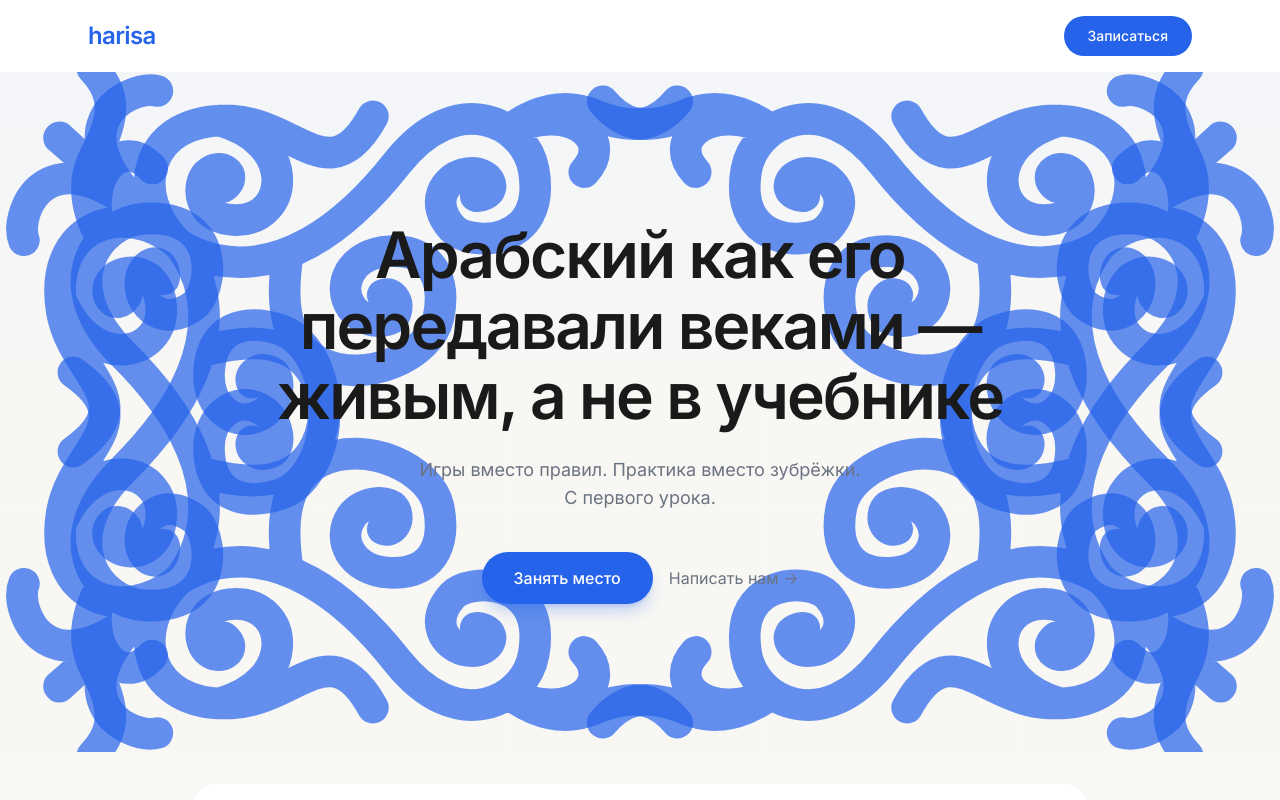
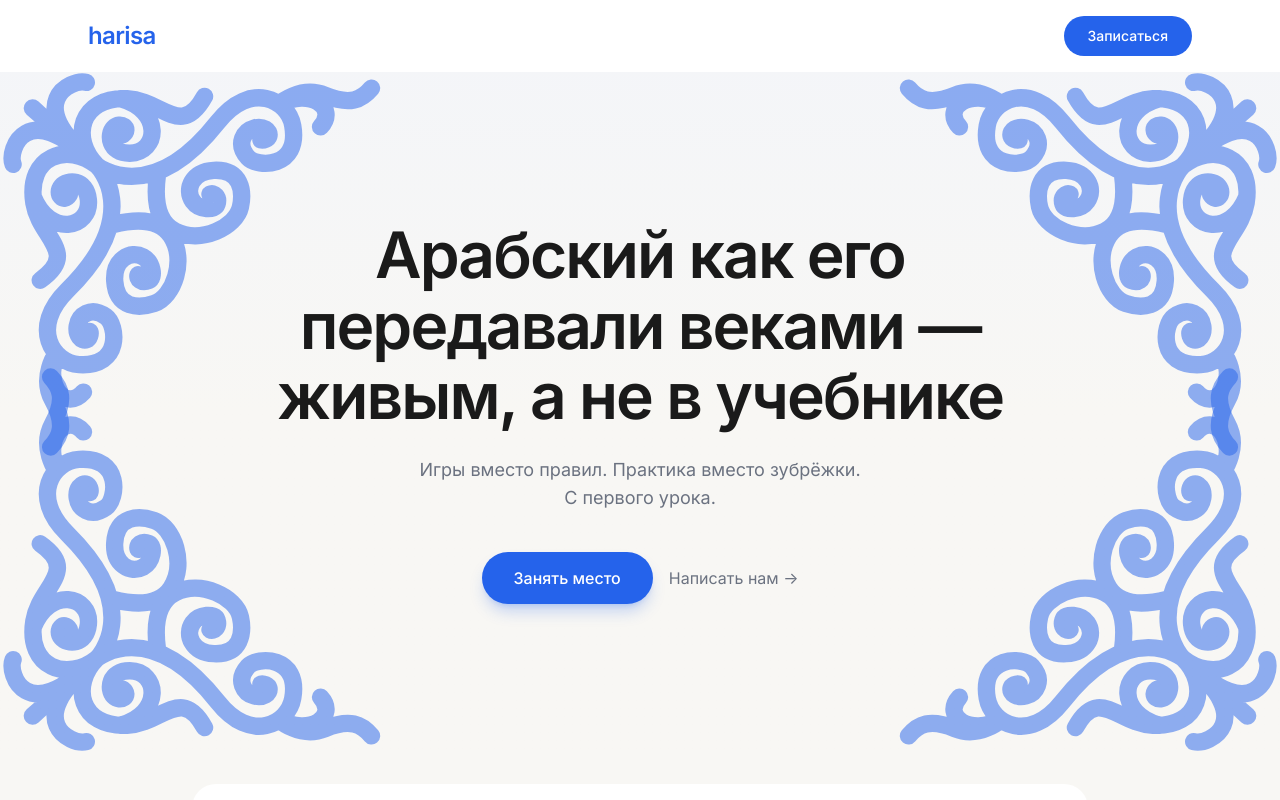
Before and after one commit to taulujas-png/harisa-website, a Next.js app: page / in a window 1280 px wide. Shown: the top 800 px of the page. Built offline with nearby package versions, Linux system fonts and the light colour scheme.

Commit message:
style: use viewport units for ornament size to prevent text overlap

```diff
--- a/components/harisa-ornament.tsx
+++ b/components/harisa-ornament.tsx
@@ -76,11 +76,11 @@ export function OrnamentCorner({
 
   return (
     <div className={`absolute ${positionClasses[position]} pointer-events-none`}>
-      <HarisaOrnament
-        className="w-64 h-64 md:w-[500px] md:h-[500px] lg:w-[700px] lg:h-[700px] opacity-70"
-        delay={delay}
-        color="#2563EB"
-      />
+        <HarisaOrnament
+          className="w-[60vw] h-[60vw] md:w-[40vw] md:h-[40vw] lg:w-[30vw] lg:h-[30vw] opacity-50"
+          delay={delay}
+          color="#2563EB"
+        />
     </div>
   )
 }
```
